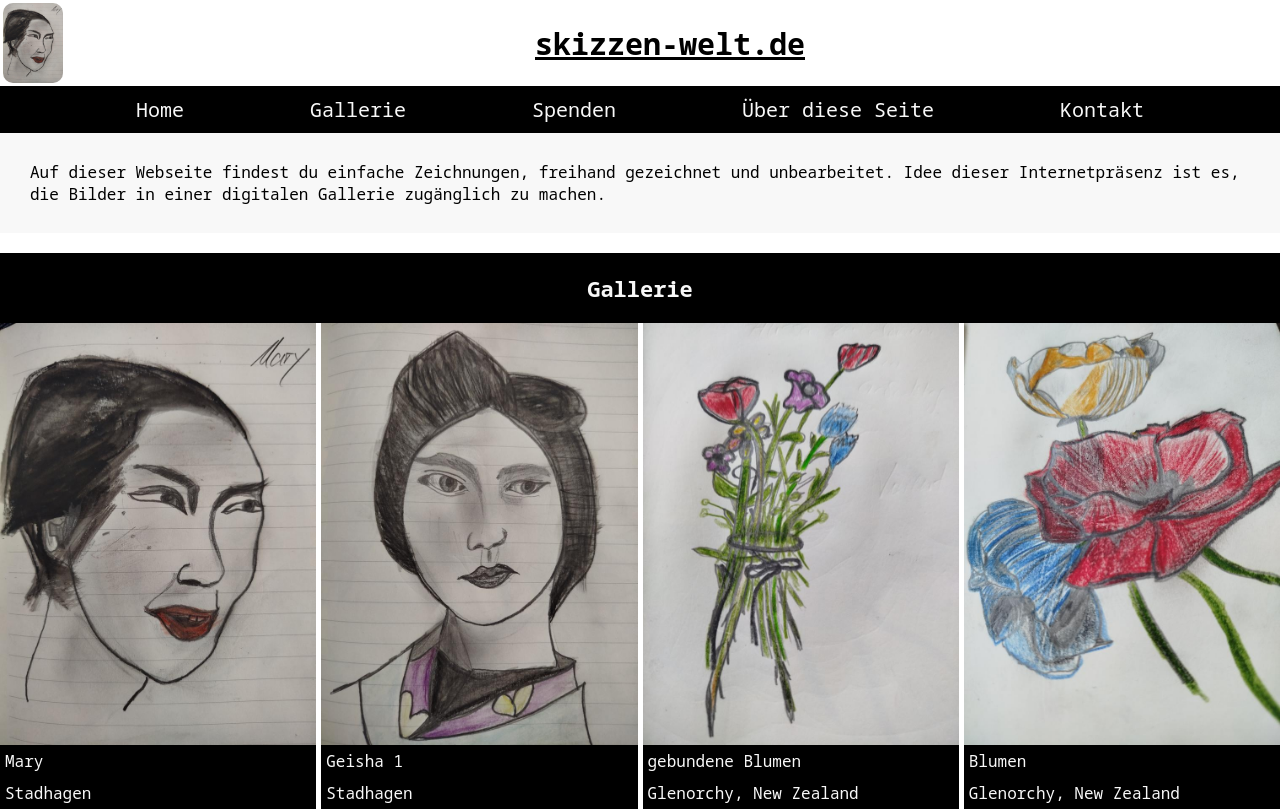
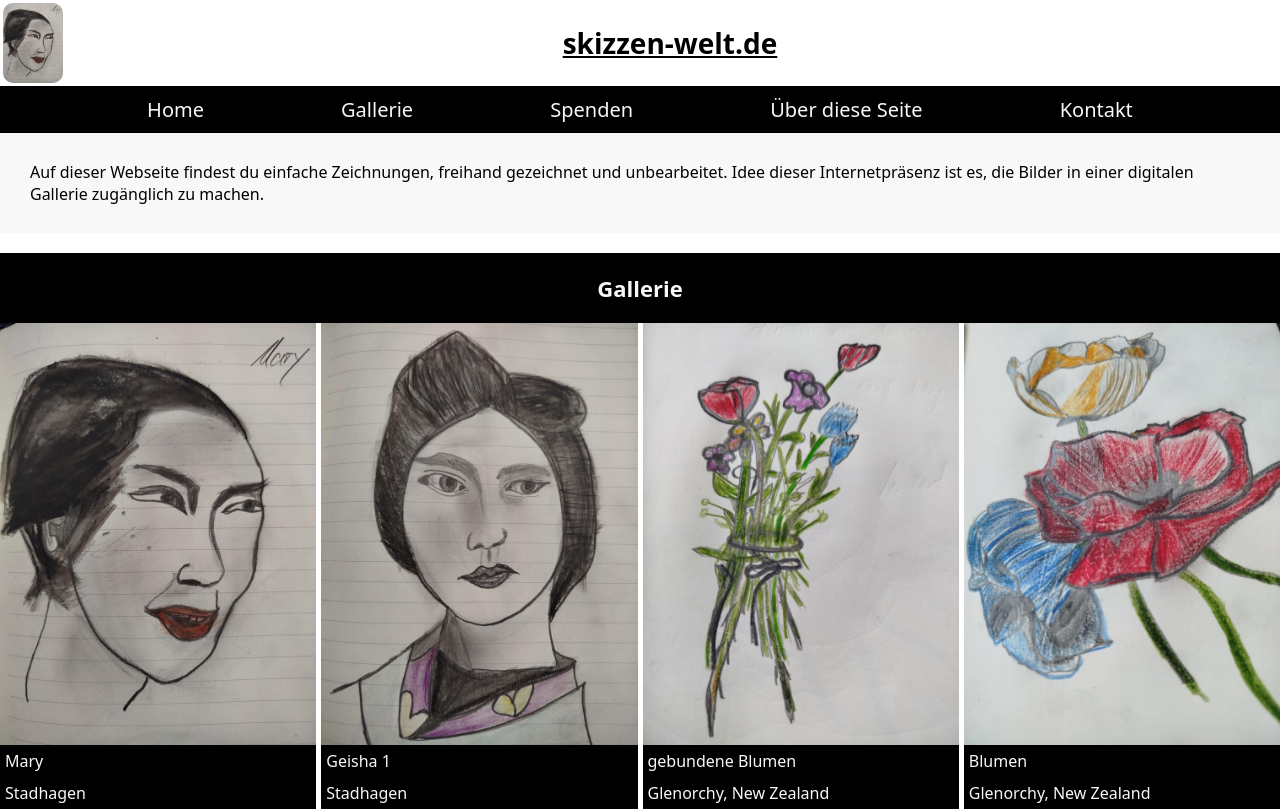
Before and after one commit to Vince1993/skizzen-welt.de, a plain HTML site: page index.html in a window 1280 px wide. Shown: the top 811 px of the page. Drawn offline with nearby package versions, Linux system fonts and the light colour scheme.

Commit message:
changed font

```diff
--- a/css.css
+++ b/css.css
@@ -1,5 +1,4 @@
-@import url('https://fonts.googleapis.com/css2?family=Noto+Sans+Mono:wght@100..900&display=swap');
-
+@import url('https://fonts.googleapis.com/css2?family=Open+Sans:ital,wght@0,300..800;1,300..800&display=swap');
 :root{--black: #000;
       --darkblue: #060335;
       --bright: #F8F8F8;
@@ -7,7 +6,7 @@
 
 .default_font, html{scroll-behavior: smooth;
                     font-size: 16px;
-                    font-family: "Noto Sans Mono", monospace;
+                    font-family: "Noto Sans", monospace;
                     font-optical-sizing: auto;
                     font-weight: 300;
                     font-style: normal;
@@ -18,7 +17,7 @@
 header{padding: 3px;}
 .respo_button{border: none; background: transparent; font-size: 50px; width: 40px;}
 .h1_link{flex-grow: 2; color: var(--black);}
-.h1_link h1{text-align: center; font-size: 30px;}
+.h1_link h1{text-align: center; font-size: 28px;}
 
 .logo{display: block; width: 40px; border-radius: 10px;}
 
```
